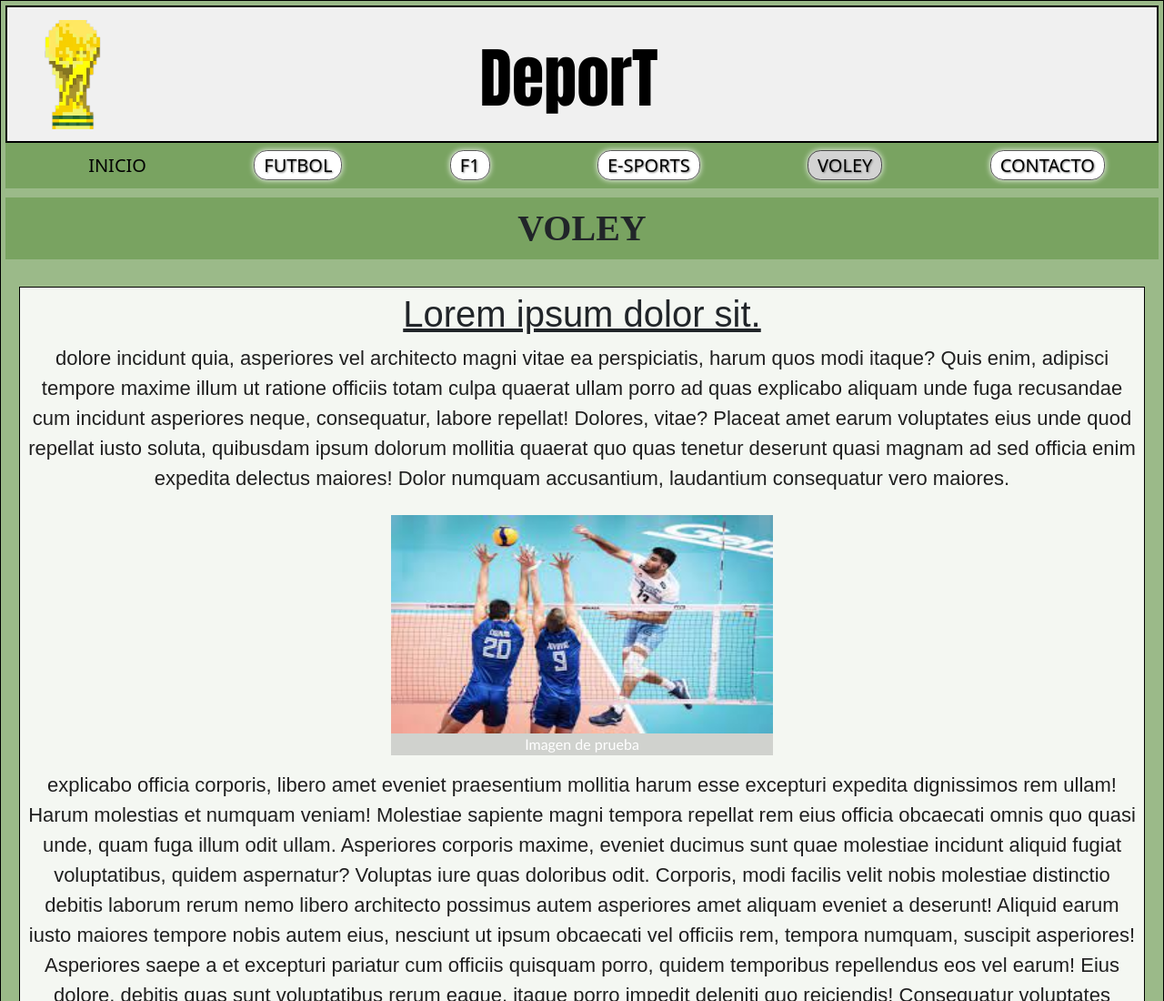
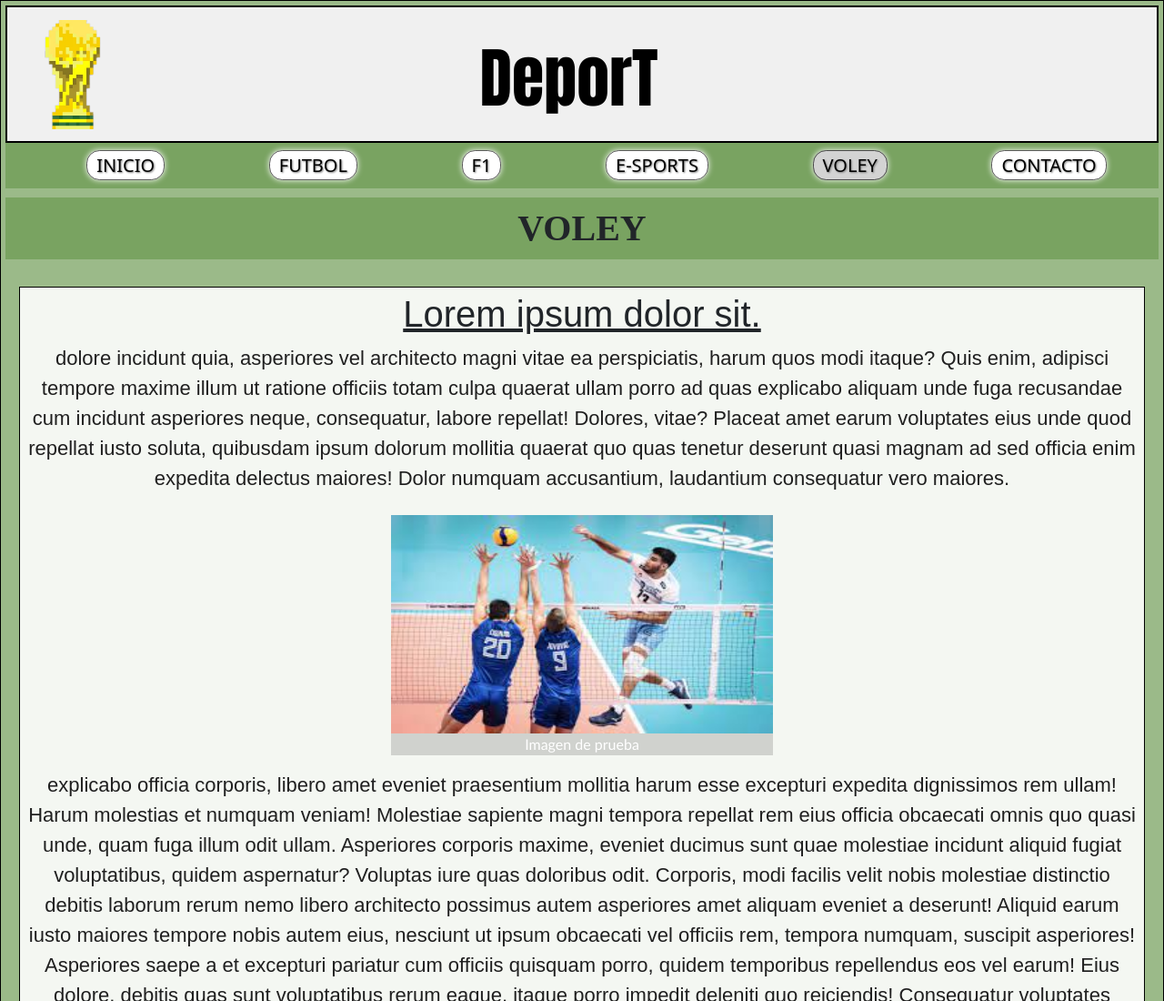
Before and after one commit to TomasMorenoo/Mi-Repositorio, a plain HTML site: page Voley.html in a window 1280 px wide. Shown: the top 1100 px of the page at 91% size. Drawn offline with Linux system fonts and the light colour scheme.

Commit message:
Mi proyecto 1.3: Proyecto Finalizado

```diff
--- a/Voley.html
+++ b/Voley.html
@@ -27,7 +27,7 @@
 
             <nav>
                 <ul class="navegador">
-                    <li><a href="./INDEX.html" class="nav">INICIO</a></li>
+                    <li><a href="./INDEX.html" class="nav-bottom">INICIO</a></li>
                     <li><a href="./FUTBOL.html" class="nav-bottom">FUTBOL</a></li>
                     <li><a href="./F1.html" class="nav-bottom">F1</a></li>
                     <li><a href="./E-Sports.html" class="nav-bottom">E-SPORTS</a></li>
```
